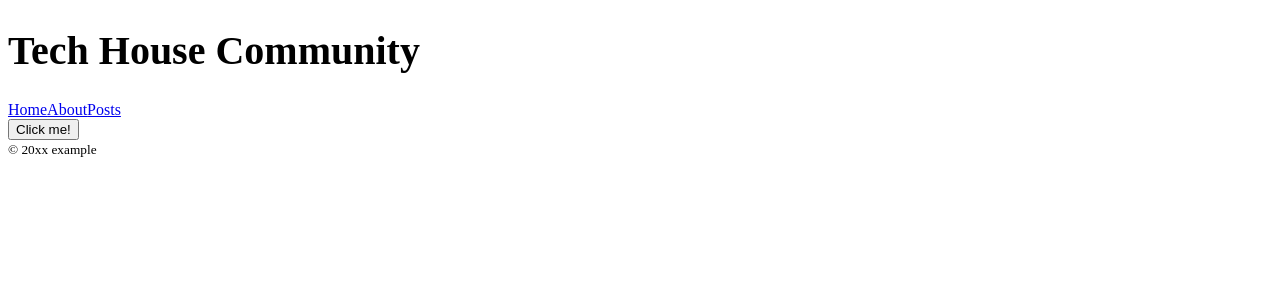
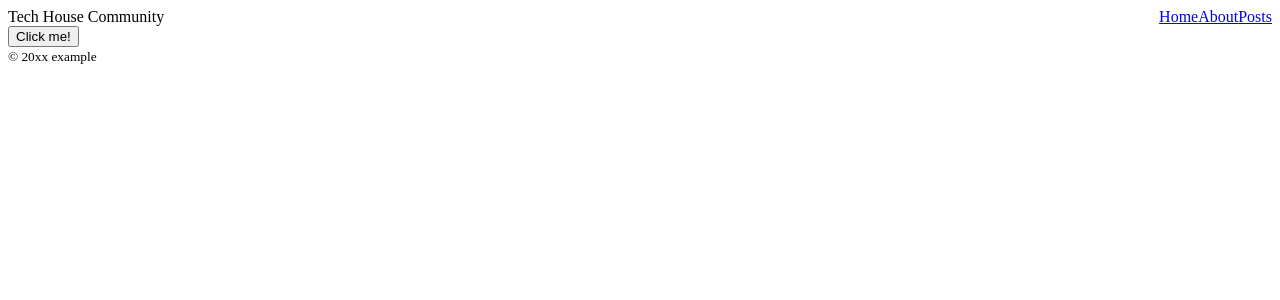
Before and after one commit to EisukeHirata/first-next-project, a Next.js app: page / in a window 1280 px wide. Shown: the top 300 px of the page. Built offline with nearby package versions, Linux system fonts and the light colour scheme.

Commit message:
initial setting

```diff
--- a/src/components/header.tsx
+++ b/src/components/header.tsx
@@ -9,9 +9,9 @@ const items = [
 
 export const Header: VFC = () => {
   return (
-    <header>
-      <h1 style={{ fontSize: "40px" }}>Tech House Community</h1>
-      <nav>
+    <header className="h-30 item-center">
+      <a className="text-3xl">Tech House Community</a>
+      <nav style={{ float: "right" }}>
         {items.map(({ href, label }) => {
           return (
             <Link key={href} href={href}>
```
Also changed, not shown: src/pages/aboutttt.tsx (deleted, +0 -8 lines), 1 other file (tests, documents, lock files or other folders).
